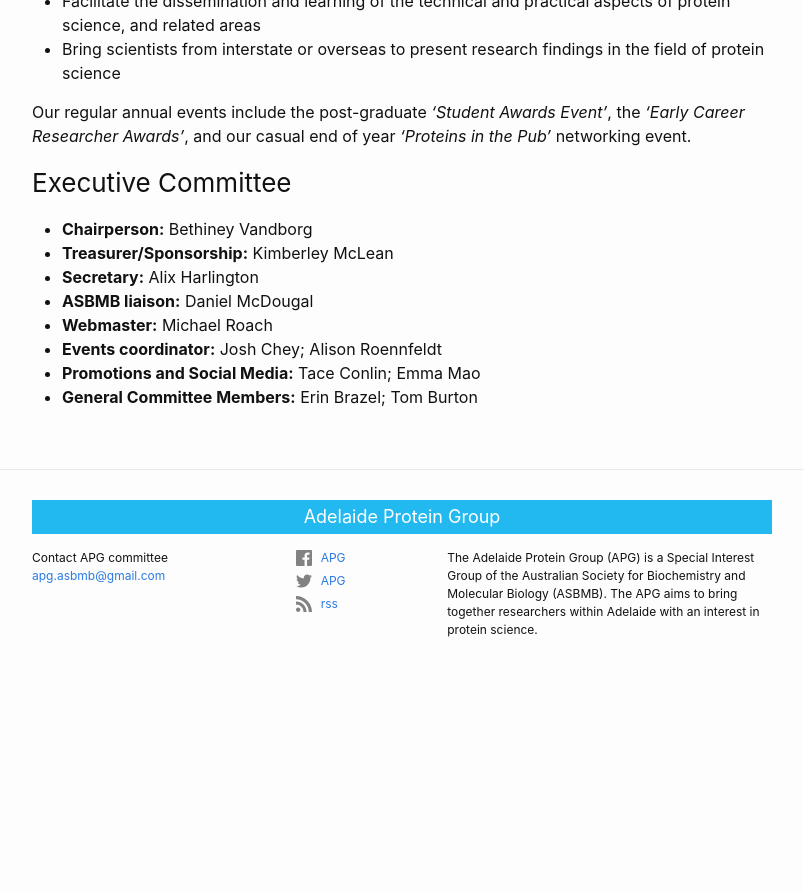
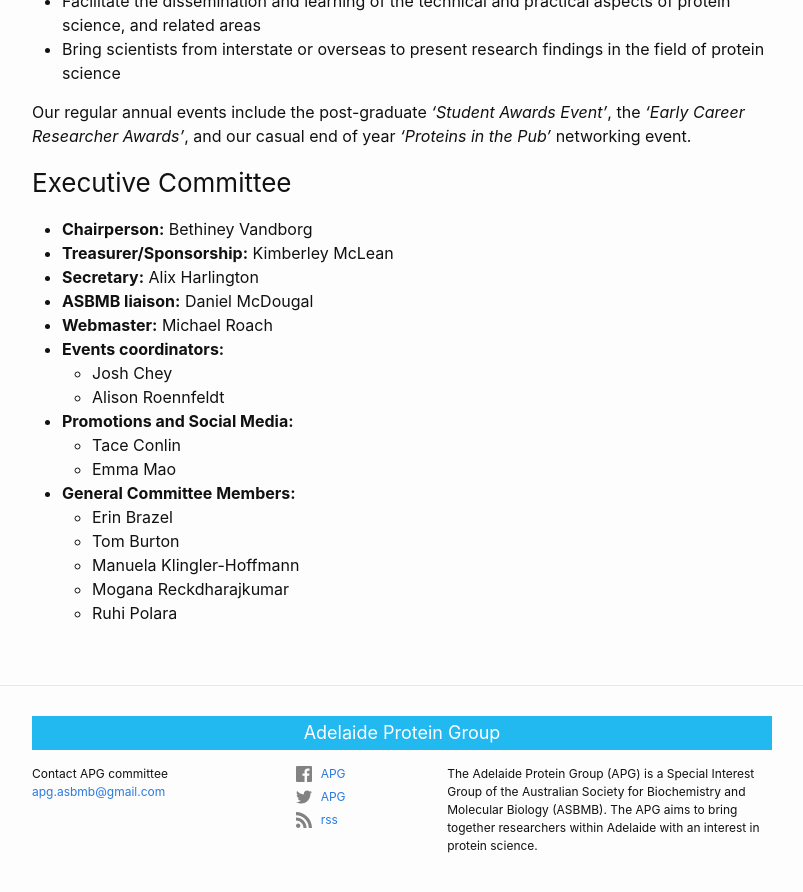
Before and after one commit to apg-asbmb/apg-asbmb.github.io, a Jekyll site: the page built from about.md, in a window 1280 px wide and 900 px high, scrolled down 592 px. Shown: the top 892 px of the window, without its empty margins (238-1041 px from the left). Built offline with Jekyll 4.4.1, drawn with Linux system fonts in a browser that asks for light colours; before the commit the page ends 1276 px from its top, so only the background shows below that.

```diff
--- a/about.md
+++ b/about.md
@@ -32,9 +32,18 @@ and our casual end of year _'Proteins in the Pub'_ networking event.
  - __Secretary:__ Alix Harlington
  - __ASBMB liaison:__ Daniel McDougal
  - __Webmaster:__ Michael Roach
- - __Events coordinator:__ Josh Chey; Alison Roennfeldt
- - __Promotions and Social Media:__ Tace Conlin; Emma Mao
- - __General Committee Members:__ Erin Brazel; Tom Burton
+ - __Events coordinators:__
+   - Josh Chey
+   - Alison Roennfeldt
+ - __Promotions and Social Media:__
+   - Tace Conlin
+   - Emma Mao
+ - __General Committee Members:__
+   - Erin Brazel
+   - Tom Burton
+   - Manuela Klingler-Hoffmann
+   - Mogana Reckdharajkumar
+   - Ruhi Polara
 
 
 [1]:/assets/docs/APGConstitution-20080417.doc
```
